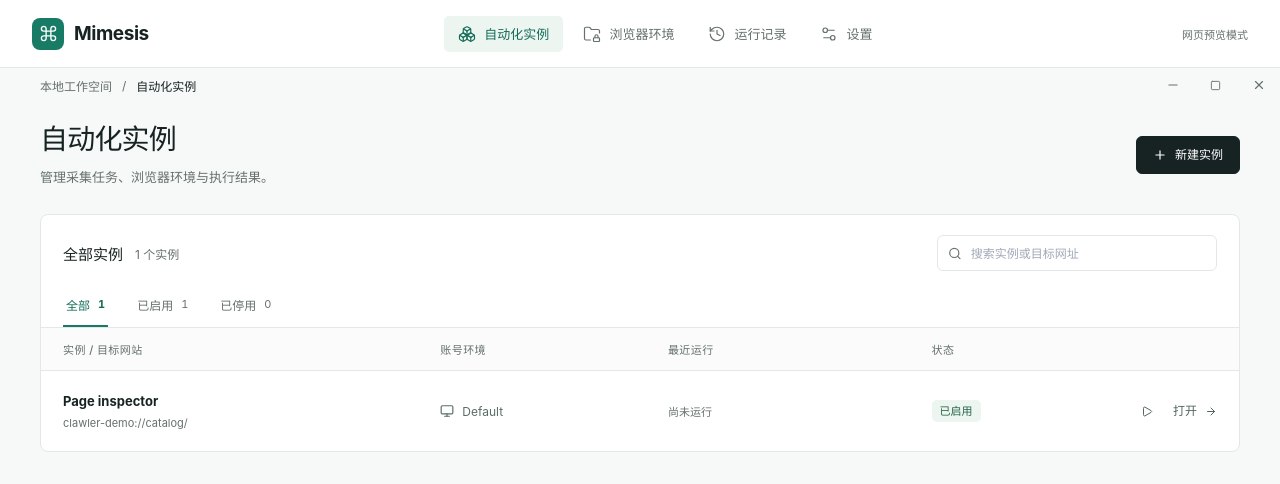
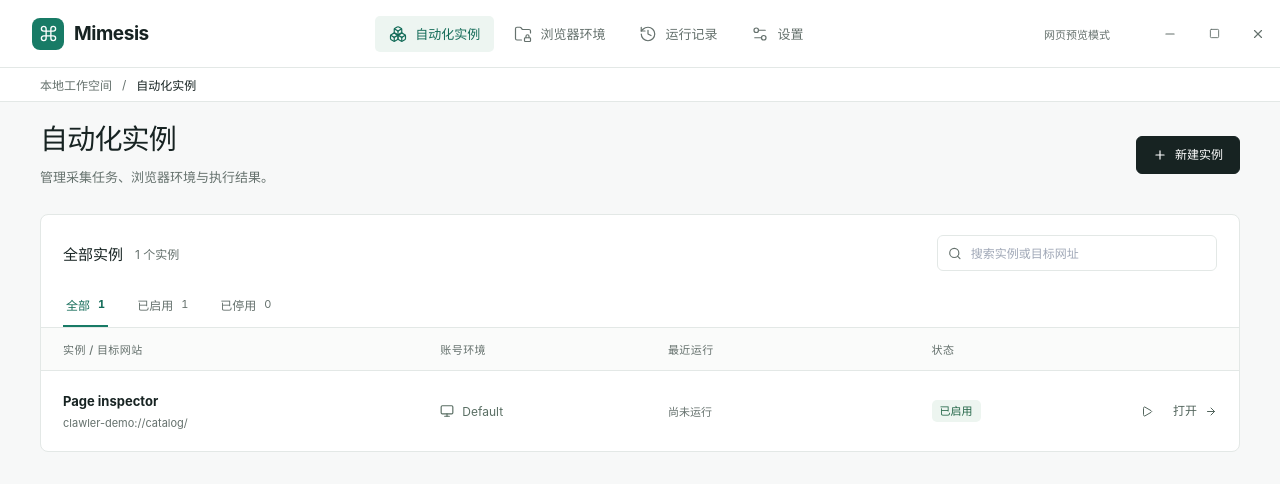
Before and after one commit to Spark-Relics/Mimesis, a React (Vite) app in the folder apps/desktop/src/renderer/: page / in a window 1280 px wide. Shown: the top 484 px of the page. Built offline with nearby package versions, Linux system fonts and the light colour scheme.

Commit message:
feat(desktop): add custom window controls to top navigation

```diff
--- a/apps/desktop/src/renderer/src/app/App.tsx
+++ b/apps/desktop/src/renderer/src/app/App.tsx
@@ -184,6 +184,30 @@ export function App() {
           ))}
         </nav>
         <span className="topnav-runtime">{t(runtimeKey)}</span>
+        <div className="window-controls">
+          <button
+            type="button"
+            aria-label={t("minimize")}
+            onClick={() => controlWindow("minimize")}
+          >
+            <Minus size={14} />
+          </button>
+          <button
+            type="button"
+            aria-label={t("maximize")}
+            onClick={() => controlWindow("toggle-maximize")}
+          >
+            <Square size={11} />
+          </button>
+          <button
+            type="button"
+            className="window-control-close"
+            aria-label={t("close")}
+            onClick={() => controlWindow("close")}
+          >
+            <X size={14} />
+          </button>
+        </div>
       </header>
       <div className="workspace-shell">
         <header className="topbar">
@@ -204,32 +228,7 @@ export function App() {
               </span>
             )}
           </div>
-          <div className="topbar-right">
-            <div className="window-controls">
-              <button
-                type="button"
-                aria-label={t("minimize")}
-                onClick={() => controlWindow("minimize")}
-              >
-                <Minus size={14} />
-              </button>
-              <button
-                type="button"
-                aria-label={t("maximize")}
-                onClick={() => controlWindow("toggle-maximize")}
-              >
-                <Square size={11} />
-              </button>
-              <button
-                type="button"
-                className="window-control-close"
-                aria-label={t("close")}
-                onClick={() => controlWindow("close")}
-              >
-                <X size={14} />
-              </button>
-            </div>
-          </div>
+          <div className="topbar-right" />
         </header>
         <main className="main-content">
           {controller.workspace && (
--- a/apps/desktop/src/renderer/src/app/enterprise.css
+++ b/apps/desktop/src/renderer/src/app/enterprise.css
@@ -122,10 +122,15 @@
   line-height: 1.6;
 }
 .enterprise-shell .topbar {
-  height: 64px;
+  height: 44px;
   padding-left: 32px;
-  border: 0;
-  background: var(--canvas);
+  border-bottom: 1px solid var(--line);
+  background: #fff;
+}
+.enterprise-shell .topbar-right {
+  flex: 1;
+  justify-content: flex-end;
+  gap: 8px;
 }
 .enterprise-shell .breadcrumb {
   min-width: 0;
@@ -141,14 +146,14 @@
   text-overflow: ellipsis;
   white-space: nowrap;
 }
-.enterprise-shell .window-controls button {
+.enterprise-shell .workspace-topnav .window-controls button {
   color: #65716d;
 }
-.enterprise-shell .window-controls button:hover {
+.enterprise-shell .workspace-topnav .window-controls button:hover {
   background: #e8eeea;
   color: var(--ink);
 }
-.enterprise-shell .window-controls .window-control-close:hover {
+.enterprise-shell .workspace-topnav .window-controls .window-control-close:hover {
   background: #bc4242;
   color: white;
 }
--- a/apps/desktop/src/renderer/src/app/workflow.css
+++ b/apps/desktop/src/renderer/src/app/workflow.css
@@ -7,7 +7,7 @@
   display: flex;
   align-items: center;
   gap: 38px;
-  padding: 0 32px;
+  padding: 0 0 0 32px;
   height: 68px;
   flex-shrink: 0;
   border-bottom: 1px solid var(--line);
@@ -55,10 +55,26 @@
   display: none;
 }
 .topnav-runtime {
-  margin-left: auto;
   font-size: 11px;
   color: var(--muted);
   white-space: nowrap;
+}
+.workspace-topnav .window-controls {
+  margin-left: auto;
+  -webkit-app-region: no-drag;
+}
+.workspace-topnav .window-controls button {
+  width: 44px;
+  align-self: stretch;
+  color: #6e747d;
+}
+.workspace-topnav .window-controls button:hover {
+  color: var(--ink);
+  background: rgb(0 0 0 / 5%);
+}
+.workspace-topnav .window-controls .window-control-close:hover {
+  color: #fff;
+  background: #e5484d;
 }
 .enterprise-shell .workspace-shell {
   min-height: 0;
```
